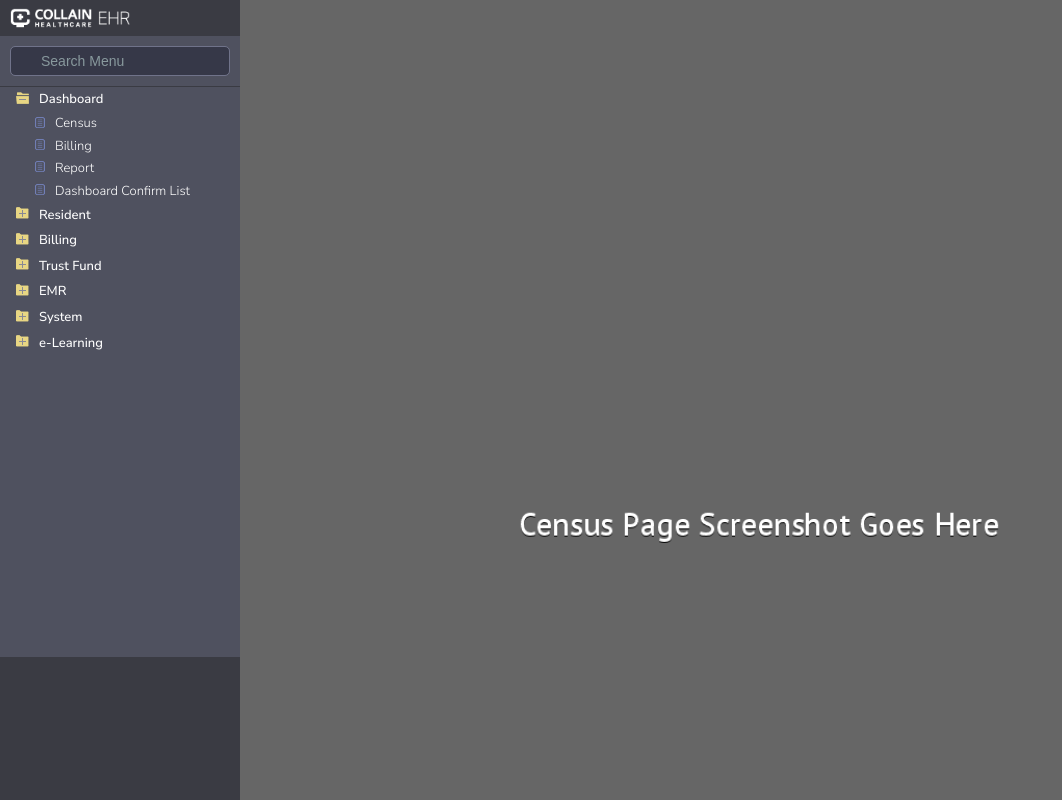
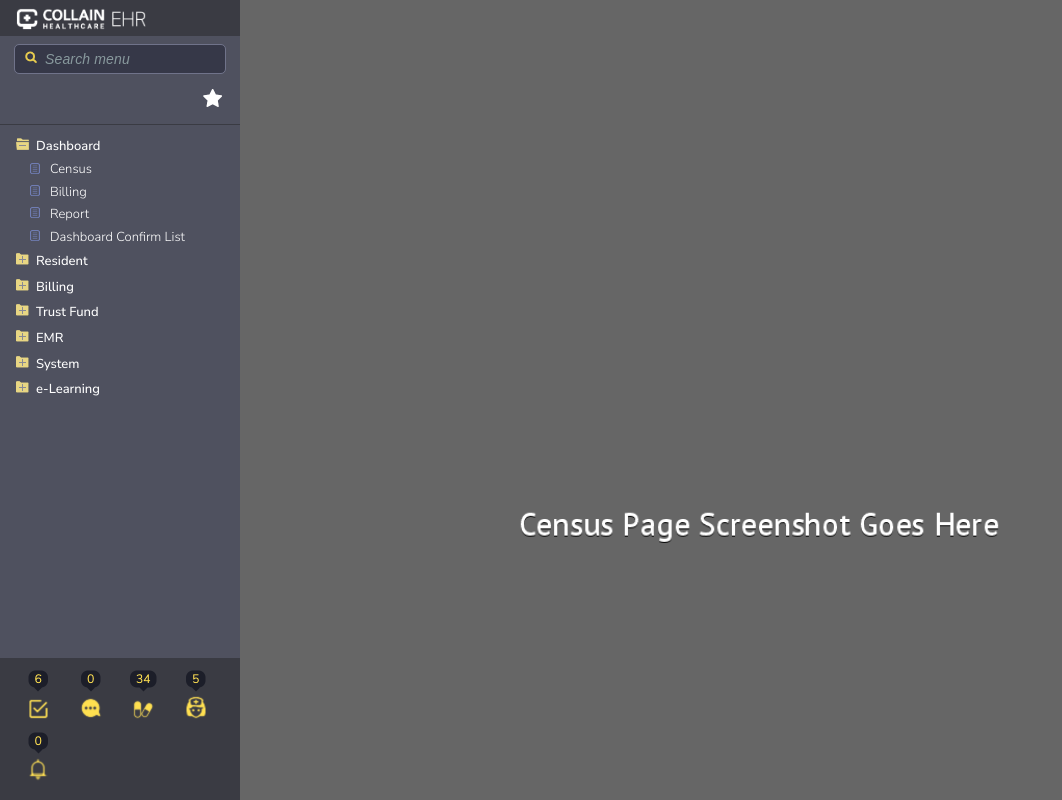
Before and after one commit to JosephCurley/steve-2025, a plain HTML site: page index.html in a window 1280 px wide. Both pictures are taken after a click on the element "Dashboard". Shown: the whole page, without its empty margins (0-1062 px from the left). Drawn offline with Linux system fonts and the light colour scheme.

Commit message:
Style polish

```diff
--- a/index.html
+++ b/index.html
@@ -10,7 +10,8 @@
     <div class="app-container">
         <div class="nav-container">
             <div class="logo-container"></div>
-            <div class="input-wrapper"><input class="input" placeholder="Search Menu" type="text"/></div>
+            <div class="input-wrapper"><input class="input" placeholder="Search menu" type="text"/></div>
+            <div class="star"></div>
             <nav id="main-navigation" class="main-navigation"></nav>
             <div class="bottom-icons"></div>
         </div>
--- a/navigation.js
+++ b/navigation.js
@@ -141,6 +141,11 @@ document.addEventListener('DOMContentLoaded', function() {
 
 			// You could also update URL without page reload
 			history.pushState(null, title, `?path=${path}`);
+
+			//Set active State
+			document.querySelector(`.is-active`)?.classList.remove("is-active");
+			const activeItem = document.querySelector(`[data-path="${path}"]`);
+			activeItem.classList.add("is-active");
 	}
 
 	// Initialize the navigation
--- a/styles.css
+++ b/styles.css
@@ -8,6 +8,7 @@
 :root {
   --background-color: #4f515f;
   --dark-background: #3a3b43;
+  --nav-padding: 8px;
 }
 
 * {
@@ -64,6 +65,7 @@ body {
   flex-direction: column;
 }
 .main-navigation {
+  padding-top: 8px;
   border-top: 1px solid var(--dark-background);
   display: flex;
   height: 100vh;
@@ -73,24 +75,26 @@ body {
 
 .nav-sections {
   list-style-type: none;
-  padding: 0;
+  padding: 0 0 0 var(--nav-padding);
   margin: 0;
 }
 /* .nav-section {
   border-bottom: 1px solid #5a5a66;
 } */
 .section-title {
-  padding-left: 16px;
+  padding-left: 8px;
   font-weight: 500;
   color: #ffffff;
   cursor: pointer;
   display: flex;
   align-items: center;
   transition: background-color 0.2s;
+  display: flex;
+  align-items: baseline;
 }
 .section-title::before {
   content: url("./icons/closed.png");
-  margin-right: 10px;
+  margin-right: 7px;
   font-size: 16px;
 }
 .section-title.open-folder::before {
@@ -108,7 +112,7 @@ a {
 }
 .submenu-title {
   padding: 0;
-  padding-left: 35px;
+  padding-left: var(--second-level-padding);
   cursor: pointer;
   display: flex;
   align-items: center;
@@ -138,7 +142,6 @@ a {
 .nav-link {
   display: block;
   padding: 0;
-  padding-left: 35px;
   color: #ffffff;
   text-decoration: none;
   transition: background-color 0.2s;
@@ -151,30 +154,17 @@ a {
   font-size: 14px;
   color: #ffffff;
 }
-.level-1 .nav-link {
-  padding-left: 35px;
+
+.level-1 {
+  padding-left: 22px;
 }
-.level-2 .nav-link {
-  padding-left: 55px;
+
+.level-2,
+.level-3,
+.level-4  {
+  padding-left: 16px;
 }
-.level-3 .nav-link {
-  padding-left: 75px;
-}
-.level-4 .nav-link {
-  padding-left: 95px;
-}
-.level-1 .submenu-title {
-  padding-left: 35px;
-}
-.level-2 .submenu-title {
-  padding-left: 55px;
-}
-.level-3 .submenu-title {
-  padding-left: 75px;
-}
-.level-4 .submenu-title {
-  padding-left: 95px;
-}
+
 .nav-link:hover {
   background-color: #4f515f;
   color: #ffffff;
@@ -186,8 +176,14 @@ a {
 }
 
 .bottom-icons {
+  background-image: url("./icons/buttons.png");
+  background-position: center;
+  background-repeat: no-repeat;
+  background-size: 92%;
   background-color: var(--dark-background);
-  height: 200px;
+  height: 142px;
+  flex-shrink: 0;
+  flex-basis: 142px;
   width: 100%;
 }
 
@@ -196,9 +192,9 @@ a {
   flex-basis: 36px;
   flex-shrink: 0;
   background-image: url("./icons/logo.png");
-  background-position: 10px center;
+  background-position: 16px 8px;
   background-repeat: no-repeat;
-  background-size: 120px;
+  background-size: 130px;
   width: 100%;
 }
 
@@ -231,8 +227,44 @@ a {
 
 ::placeholder {
   color: #88999d;
+  font-weight: 200;
+  font-style: italic;
+  letter-spacing: 0.01em;
 }
 
 .input-wrapper {
-  padding: 10px;
+  margin: 8px 14px 4px;
+  position: relative;
 }
+
+.input-wrapper::before {
+  background-image: url("./icons/magnifying-glass.png");
+  background-position: center;
+  background-repeat: no-repeat;
+  background-size: contain;
+  content: "";
+  display: inline-block;
+  width: 26px;
+  height: 26px;
+  inset: 1px auto auto 4px;
+  position: absolute;
+}
+
+.star {
+  align-self: flex-end;
+  background-image: url("./icons/star.png");
+  background-position: center;
+  background-repeat: no-repeat;
+  background-size: contain;
+  width: 38px;
+  height: 38px;
+  flex-basis: 38px;
+  flex-shrink: 0;
+  margin-right: 7px;
+  margin-bottom: 8px;
+}
+
+.is-active {
+  text-decoration: underline;
+  font-weight: bold;
+}
```
Also changed, not shown: icons/buttons.png (added), icons/magnifying-glass.png (added), icons/star.png (added), 2 other files.
